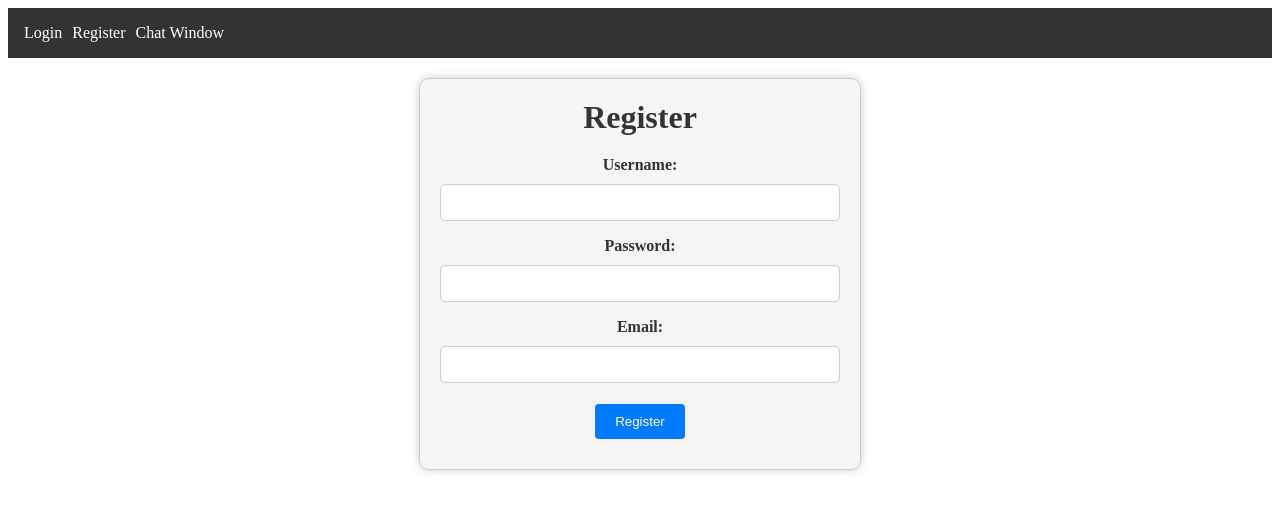
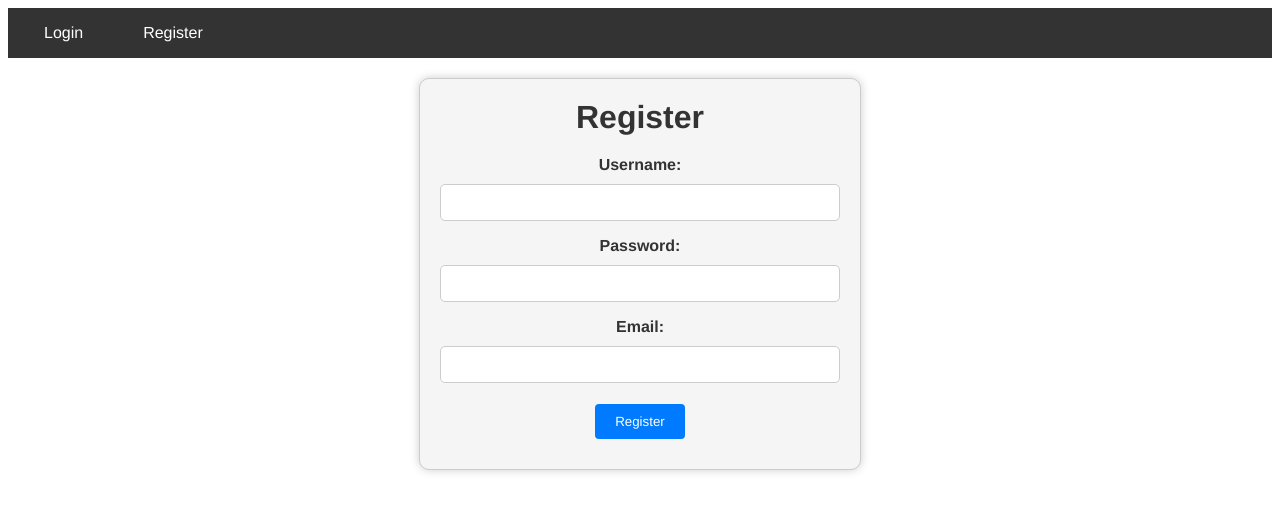
Before and after one commit to ChristiaanSmall/3813ICT-3235_Assignment1, an Angular app in the folder 3813ICT-Chat/: page /register in a window 1280 px wide. Shown: the top 512 px of the page. Built offline with nearby package versions, Linux system fonts and the light colour scheme.

Commit message:
Nav Bar UI

```diff
--- a/3813ICT-Chat/src/app/app.component.css
+++ b/3813ICT-Chat/src/app/app.component.css
@@ -1,21 +1,33 @@
-nav {
+.navbar {
   background-color: #333;
   color: white;
   padding: 1em;
 }
+
 ul {
   list-style-type: none;
   margin: 0;
   padding: 0;
 }
+
 li {
   display: inline;
-    margin-right: 10px;
+  margin-right: 20px;
 }
-  a {
+
+.nav-link {
   color: white;
   text-decoration: none;
+  padding: 10px 20px;
+  border-radius: 4px;
+  transition: background-color 0.3s ease;
+  font-family: 'Helvetica Neue', sans-serif;  /* Changed font */
 }
+
+.nav-link:hover {
+  background-color: #555;
+}
+
 body, h1, h2, h3, h4, h5, h6 {
   font-family: 'Helvetica Neue', sans-serif;
 }
--- a/3813ICT-Chat/src/app/app.component.html
+++ b/3813ICT-Chat/src/app/app.component.html
@@ -1,10 +1,9 @@
-<nav>
+<nav class="navbar">
   <ul>
-    <li *ngIf="!user"><a routerLink="/login">Login</a></li>
-    <li *ngIf="!user"><a routerLink="/register">Register</a></li>
-    <li *ngIf="user"><a routerLink="/dashboard">Dashboard</a></li>
-    <li *ngIf="user"><a (click)="logout()">Logout</a></li>
-    <li><a routerLink="/chat-window">Chat Window</a></li>
+    <li *ngIf="!user"><a routerLink="/login" class="nav-link">Login</a></li>
+    <li *ngIf="!user"><a routerLink="/register" class="nav-link">Register</a></li>
+    <li *ngIf="user"><a routerLink="/dashboard" class="nav-link">Dashboard</a></li>
+    <li *ngIf="user"><a (click)="logout()" class="nav-link">Logout</a></li>
   </ul>
 </nav>
 <router-outlet></router-outlet>
--- a/3813ICT-Chat/src/app/login/login.component.html
+++ b/3813ICT-Chat/src/app/login/login.component.html
@@ -1,10 +1,10 @@
 <div class="container">
-  <h1>Login</h1>
+  <h1 style="font-family: 'Helvetica Neue', sans-serif;">Login</h1>
   <form (submit)="onLogin()">
-    <label for="username">Username:</label>
-    <input type="text" [(ngModel)]="username" name="username">
-    <label for="password">Password:</label>
-    <input type="password" [(ngModel)]="password" name="password">
-    <button type="submit">Login</button>
+    <label style="font-family: 'Helvetica Neue', sans-serif;" for="username">Username:</label>
+    <input style="font-family: 'Helvetica Neue', sans-serif;" type="text" [(ngModel)]="username" name="username">
+    <label style="font-family: 'Helvetica Neue', sans-serif;" for="password">Password:</label>
+    <input style="font-family: 'Helvetica Neue', sans-serif;" type="password" [(ngModel)]="password" name="password">
+    <button style="font-family: 'Helvetica Neue', sans-serif;" type="submit">Login</button>
   </form>
 </div>
--- a/3813ICT-Chat/src/app/register/register.component.html
+++ b/3813ICT-Chat/src/app/register/register.component.html
@@ -1,12 +1,12 @@
 <div class="container">
-    <h1>Register</h1>
+    <h1 style="font-family: 'Helvetica Neue', sans-serif;">Register</h1>
     <form (submit)="onRegister()">
-        <label for="username">Username:</label>
-        <input type="text" [(ngModel)]="username" name="username">
-        <label for="password">Password:</label>
-        <input type="password" [(ngModel)]="password" name="password">
-        <label for="email">Email:</label>
-        <input type="email" [(ngModel)]="email" name="email">
-        <button type="submit">Register</button>
+        <label style="font-family: 'Helvetica Neue', sans-serif;" for="username">Username:</label>
+        <input style="font-family: 'Helvetica Neue', sans-serif;" type="text" [(ngModel)]="username" name="username">
+        <label style="font-family: 'Helvetica Neue', sans-serif;" for="password">Password:</label>
+        <input style="font-family: 'Helvetica Neue', sans-serif;" type="password" [(ngModel)]="password" name="password">
+        <label style="font-family: 'Helvetica Neue', sans-serif;" for="email">Email:</label>
+        <input style="font-family: 'Helvetica Neue', sans-serif;" type="email" [(ngModel)]="email" name="email">
+        <button style="font-family: 'Helvetica Neue', sans-serif;" type="submit">Register</button>
     </form>
 </div>
```
Lines whose indentation alone changed are shown as unchanged.
